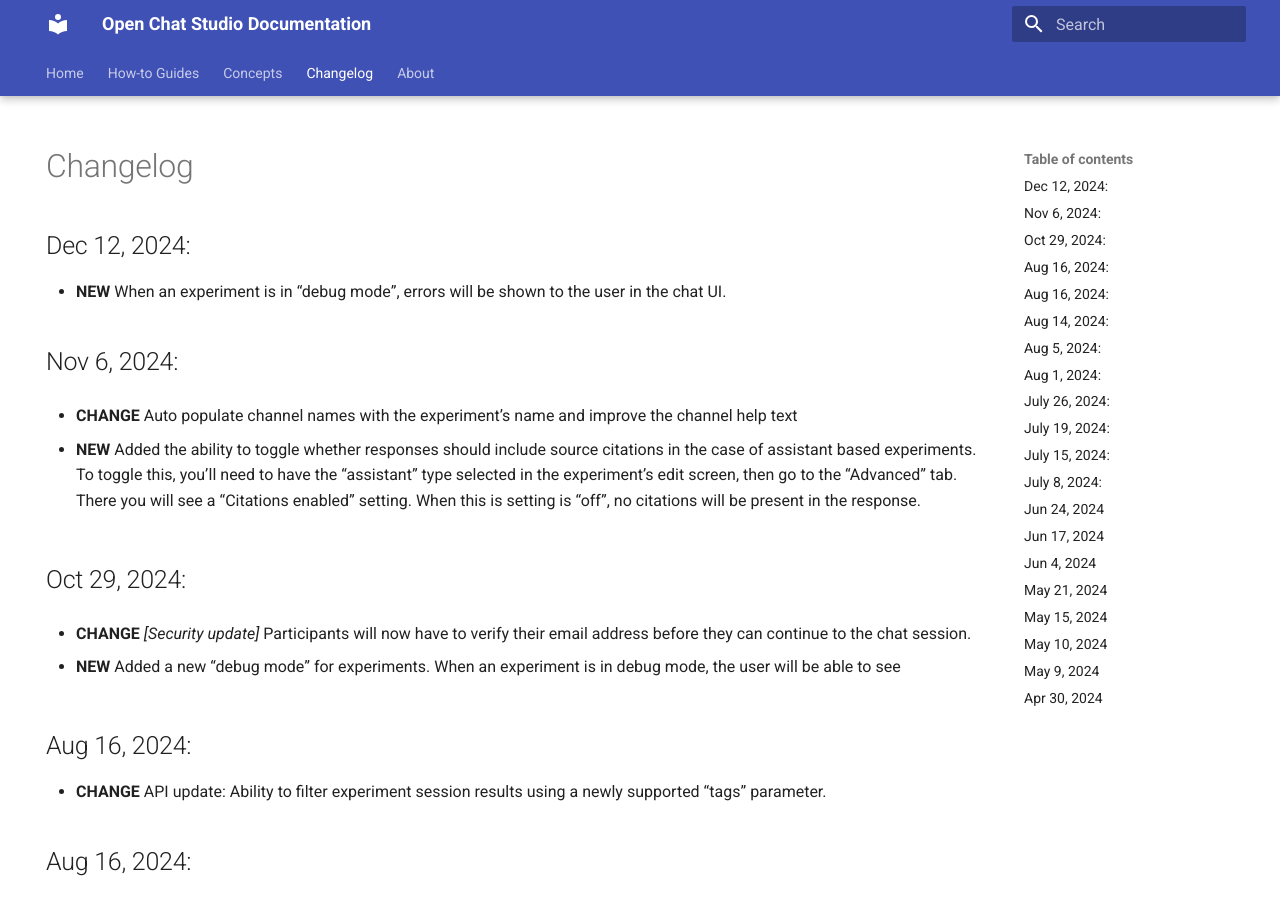
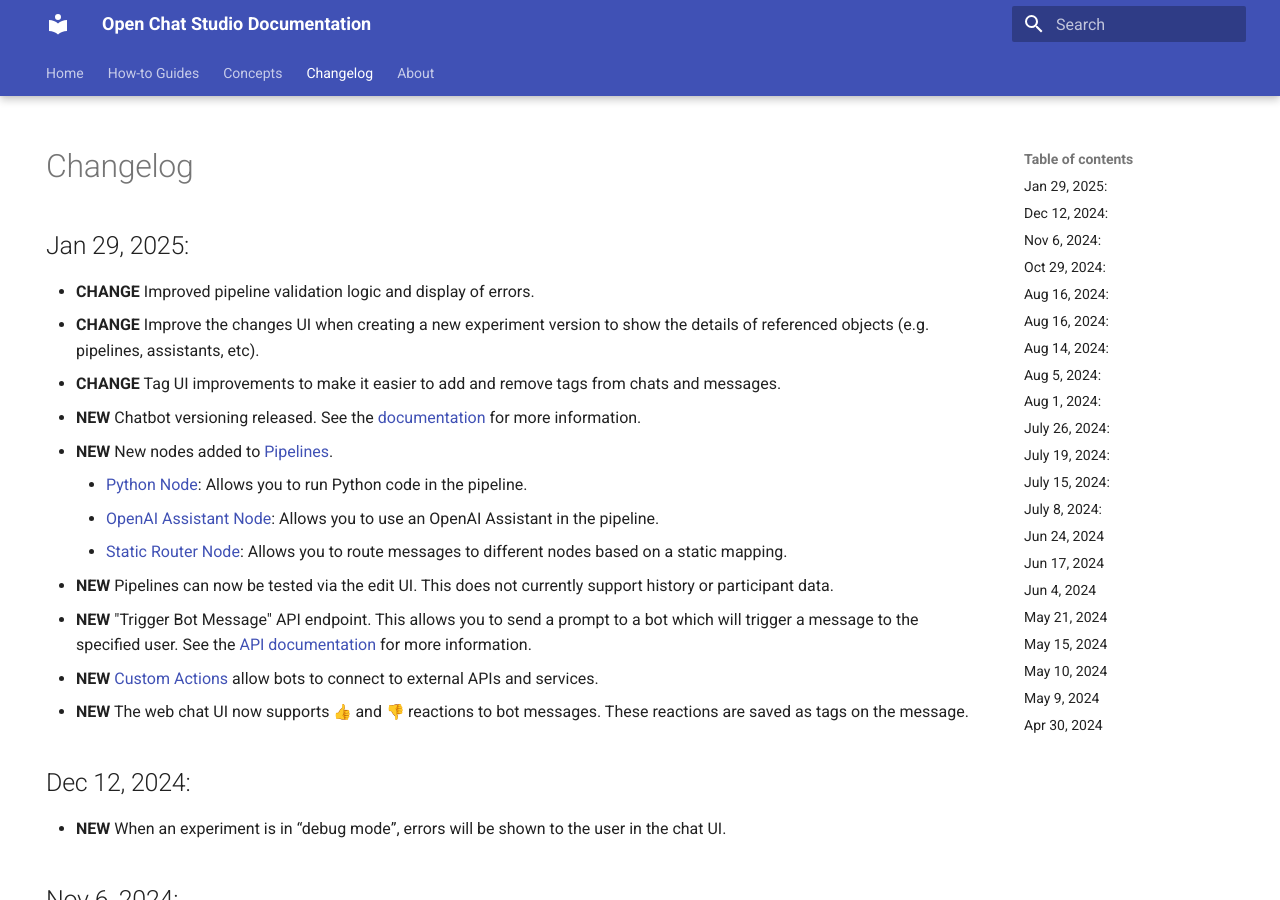
Before and after one commit to dimagi/open-chat-studio-docs, an MkDocs documentation site: the page built from docs/changelog.md, in a window 1280 px wide and 900 px high. Built offline with MkDocs 1.6.1 and Material for MkDocs 9.7.7, drawn with Linux system fonts in a browser that asks for light colours; emoji names are drawn with the system emoji font.

Commit message:
add latest changelog entries

```diff
--- a/docs/changelog.md
+++ b/docs/changelog.md
@@ -4,6 +4,25 @@
 ---
 
 # Changelog
+
+## Jan 29, 2025:
+
+* **CHANGE** Improved pipeline validation logic and display of errors.
+* **CHANGE** Improve the changes UI when creating a new experiment version to show the details of referenced objects (e.g. pipelines, assistants, etc).
+* **CHANGE** Tag UI improvements to make it easier to add and remove tags from chats and messages.
+
+* **NEW** Chatbot versioning released. See the [documentation](concepts/versioning.md) for more information.
+* **NEW** New nodes added to [Pipelines](concepts/pipelines/index.md).
+    * [Python Node](concepts/pipelines/nodes.md#python-node): Allows you to run Python code in the pipeline.
+    * [OpenAI Assistant Node](concepts/pipelines/nodes.md#assistant): Allows you to use an OpenAI Assistant in the pipeline.
+    * [Static Router Node](concepts/pipelines/nodes.md#static-router): Allows you to route messages to different nodes based on a static mapping.
+* **NEW** Pipelines can now be tested via the edit UI. This does not currently support history or participant data.
+* **NEW** "Trigger Bot Message" API endpoint. This allows you to send a prompt to a bot which will trigger a message to the specified user. See the [API documentation](https://chatbots.dimagi.com/api/docs/#tag/Channels/operation/trigger_bot_message) for more information.
+* **NEW** [Custom Actions](concepts/custom_actions.md) allow bots to connect to external APIs and services.
+* **NEW** The web chat UI now supports :thumbsup: and :thumbsdown: reactions to bot messages. These reactions are saved as tags on the message.
+
+
+<!-- commcare connect integration -->
 
 ## Dec 12, 2024:
 
```
